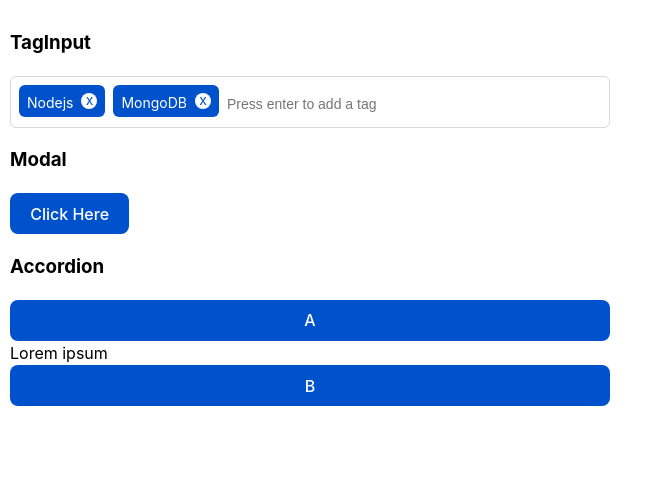
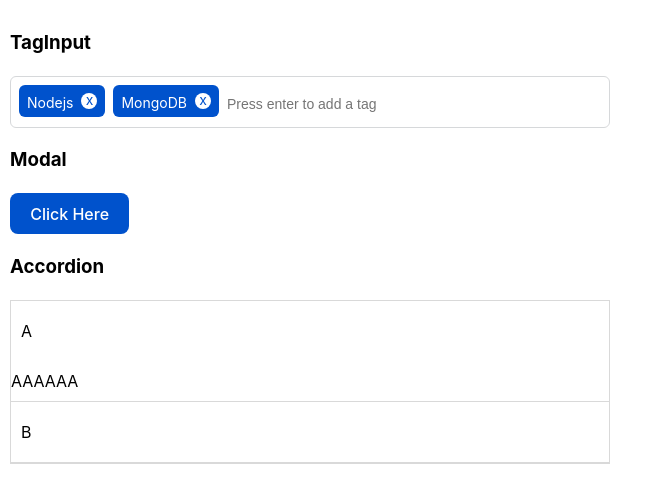
Before and after one commit to minsion/react-components, a React (Vite) app: page / in a window 1280 px wide. Shown: the top 502 px of the page, without its empty margins (0-663 px from the left). Built offline with nearby package versions, Linux system fonts and the light colour scheme.

Commit message:
react components

```diff
--- a/src/App.jsx
+++ b/src/App.jsx
@@ -26,10 +26,10 @@ function App() {
         <h3>Accordion</h3>
         <Accordion defaultIndex="1" onItemClick={console.log}>
           <AccordionItem label="A" index="1">
-            Lorem ipsum
+            AAAAAA
           </AccordionItem>
           <AccordionItem label="B" index="2">
-            Dolor sit amet
+            BBBBBB
           </AccordionItem>
         </Accordion>
       </div>
--- a/src/components/Accordion/Accordion.css
+++ b/src/components/Accordion/Accordion.css
@@ -5,8 +5,17 @@
 .accordion-item.expanded {
   display: block;
 }
-
-.accordion-button {
-  display: block;
-  width: 100%;
+.wrapper-accordion{
+  border: 1px solid #d9d9d9;
+  .item{
+    min-height: 40px;
+    line-height: 40px;
+    border-bottom: 1px solid #d9d9d9;
+    .accordion-label {
+      display: block;
+      width: 100%;
+      border-radius: 4px;
+      padding: 10px;
+    }
+  }
 }
--- a/src/components/Accordion/Accordion.jsx
+++ b/src/components/Accordion/Accordion.jsx
@@ -1,23 +1,23 @@
-import React from 'react';
+import { useState } from 'react';
 import './Accordion.css';
 
 export const AccordionItem = ({ label, isCollapsed, handleClick, children }) => {
   return (
-    <>
-      <button className="accordion-button" onClick={handleClick}>
+    <div className='item'>
+      <div className="accordion-label" onClick={handleClick}>
         {label}
-      </button>
+      </div>
       <div
         className={`accordion-item ${isCollapsed ? 'collapsed' : 'expanded'}`}
         aria-expanded={isCollapsed}
       >
         {children}
       </div>
-    </>
+    </div>
   );
 };
 export const Accordion = ({ defaultIndex, onItemClick, children }) => {
-  const [bindIndex, setBindIndex] = React.useState(defaultIndex);
+  const [bindIndex, setBindIndex] = useState(defaultIndex);
 
   const changeItem = itemIndex => {
     if (typeof onItemClick === 'function') onItemClick(itemIndex);
@@ -26,7 +26,7 @@ export const Accordion = ({ defaultIndex, onItemClick, children }) => {
   const items = children.filter(item => item.type.name === 'AccordionItem');
 
   return (
-    <>
+    <div className='wrapper-accordion'>
       {items.map(({ props }) => (
         <AccordionItem
           key={props.index}
@@ -36,6 +36,6 @@ export const Accordion = ({ defaultIndex, onItemClick, children }) => {
           children={props.children}
         />
       ))}
-    </>
+    </div>
   );
 };
```
